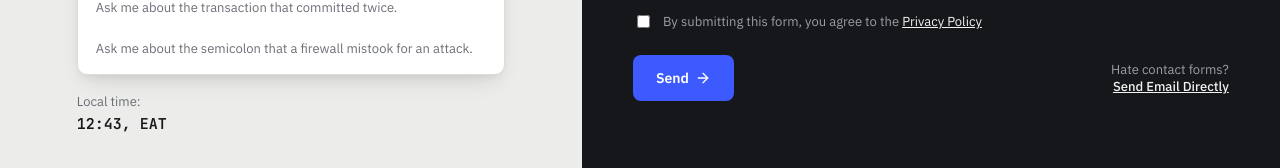
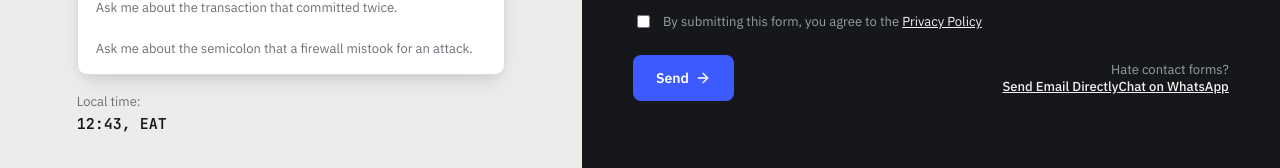
Before and after one commit to Nthenge/Main-Portfolio, a React (Vite) app: page / in a window 1280 px wide. Shown: the part 3489-3657 px from the top of the page. Built offline with nearby package versions, Linux system fonts and the light colour scheme; no server answers.

Commit message:
add whats App communication option

```diff
--- a/src/components/Contact.jsx
+++ b/src/components/Contact.jsx
@@ -246,6 +246,13 @@ export default function Contact() {
             <div className="form-alt-contact">
               <span>Hate contact forms?</span>
               <a href="mailto:nthengesj@gmail.com" target="_blank">Send Email Directly</a>
+              <a
+              href="https://wa.me/254768830097?text=Hi%20Abraham%2C%20I%27d%20like%20to%20discuss%20a%20project"
+              target="_blank"
+              rel="noreferrer"
+              >
+              Chat on WhatsApp
+            </a>
             </div>
           </div>
         </form>
```
